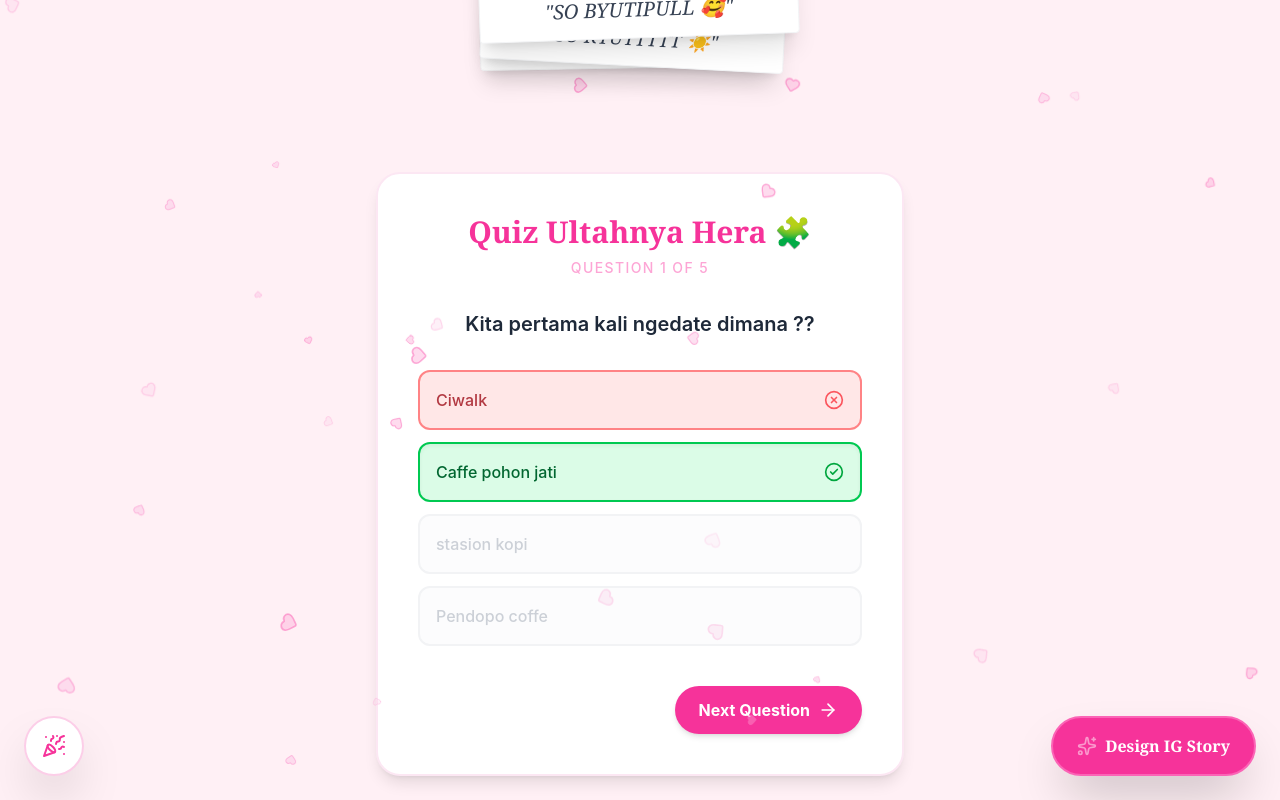
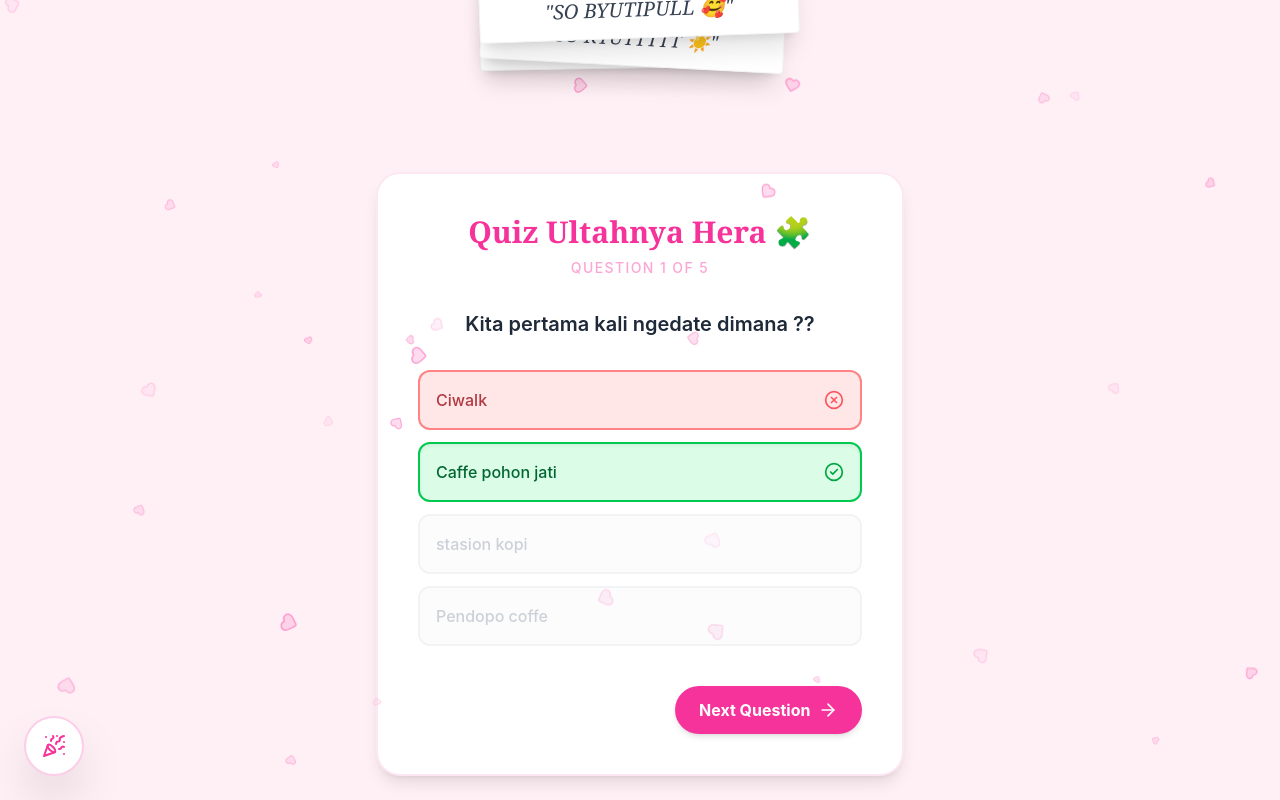
Before and after one commit to t4magoro/Birthday-app, a React (Vite) app: page / in a window 1280 px wide. Both pictures are taken after a click on the button "Ciwalk". Shown: the part 1392-2192 px from the top of the page. Built offline with nearby package versions, Linux system fonts and the light colour scheme.

Commit message:
add a few animation

```diff
--- a/src/App.tsx
+++ b/src/App.tsx
@@ -64,13 +64,14 @@ export default function App() {
 
         <ConfettiButton />
 
-        {/* Floating Action Button (Exact placement of the old PDF button) */}
-      <button
-        onClick={() => setShowStoryModal(true)}
-        className="fixed bottom-6 right-6 bg-pink-500 text-white px-6 py-4 rounded-full shadow-2xl hover:bg-pink-600 hover:scale-105 transition-all z-50 flex items-center gap-2 font-bold font-serif active:scale-95 border-2 border-pink-400"
-      >
-      <Sparkles className="w-5 h-5 animate-pulse" /> Design IG Story
-      </button>
+      {redeemedIds.length >= 1 && (
+        <button
+          onClick={() => setShowStoryModal(true)}
+          className="fixed bottom-6 right-6 bg-pink-500 text-white px-6 py-4 rounded-full shadow-2xl hover:bg-pink-600 hover:scale-105 transition-all z-50 flex items-center gap-2 font-bold font-serif active:scale-95 border-2 border-pink-400 animate-pop-in"
+          >
+          <Sparkles className="w-5 h-5 animate-pulse" /> Design IG Story
+        </button>
+      )}
 
       {/* Popup Modal Overlay */}
       {showStoryModal && (
--- a/src/components/Quiz.tsx
+++ b/src/components/Quiz.tsx
@@ -88,7 +88,7 @@ export const Quiz = ({ onUnlock }: QuizProps) => {
               {isAnswered && (
                 <button
                   onClick={handleNext}
-                  className="flex items-center gap-2 bg-pink-500 hover:bg-pink-600 text-white px-6 py-3 rounded-full font-bold transition-transform hover:scale-105 active:scale-95 shadow-md"
+                  className="flex items-center gap-2 bg-pink-500 hover:bg-pink-600 text-white px-6 py-3 rounded-full font-bold transition-transform hover:scale-105 active:scale-95 shadow-md fade-in animate-in fade-in zoom-in duration-500"
                 >
                   {currentQuestionIndex === CONFIG.QUIZ_QUESTIONS.length - 1 ? 'See Results' : 'Next Question'}
                   <ArrowRight className="w-5 h-5" />
--- a/src/index.css
+++ b/src/index.css
@@ -24,3 +24,22 @@
 .animate-mobile-float {
   animation: float-photo 4s ease-in-out infinite;
 }
+
+@keyframes popIn {
+  0% {
+    opacity: 0;
+    transform: translateY(100px) scale(0.5);
+  }
+  70% {
+    opacity: 1;
+    transform: translateY(-10px) scale(1.05);
+  }
+  100% {
+    opacity: 1;
+    transform: translateY(0) scale(1);
+  }
+}
+
+.animate-pop-in {
+  animation: popIn 0.6s cubic-bezier(0.25, 1, 0.5, 1) forwards;
+}
```
